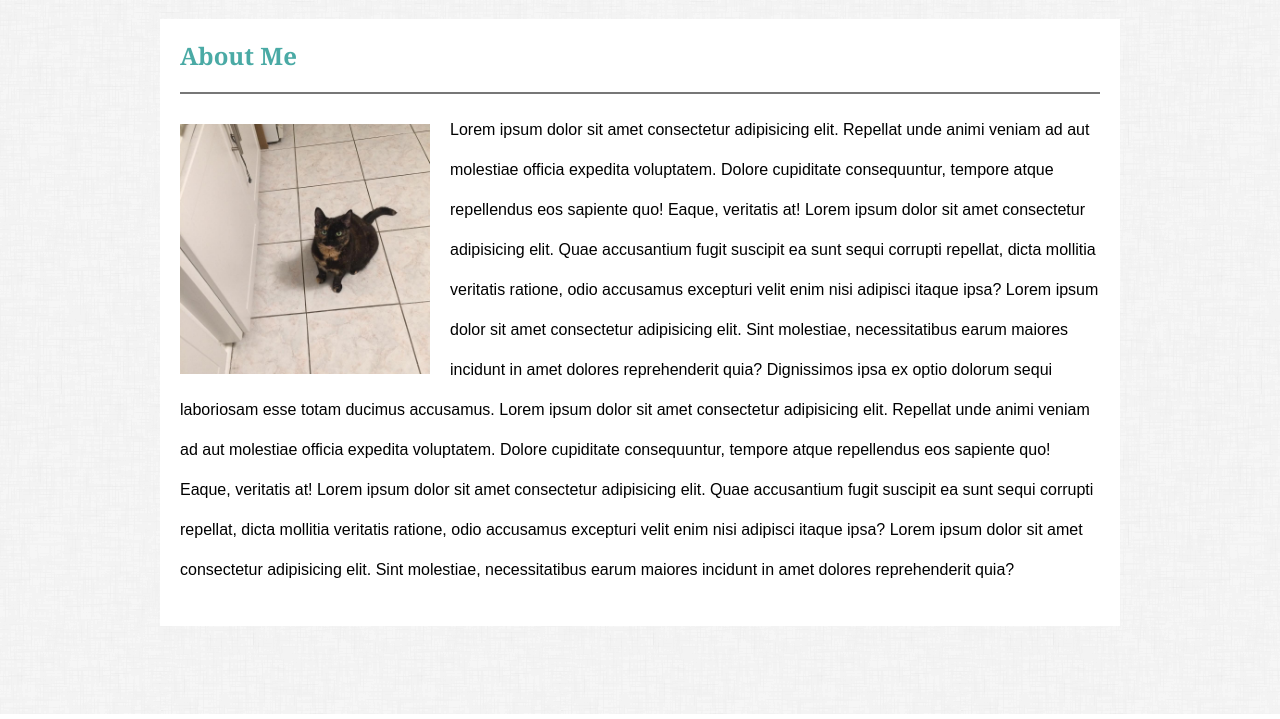
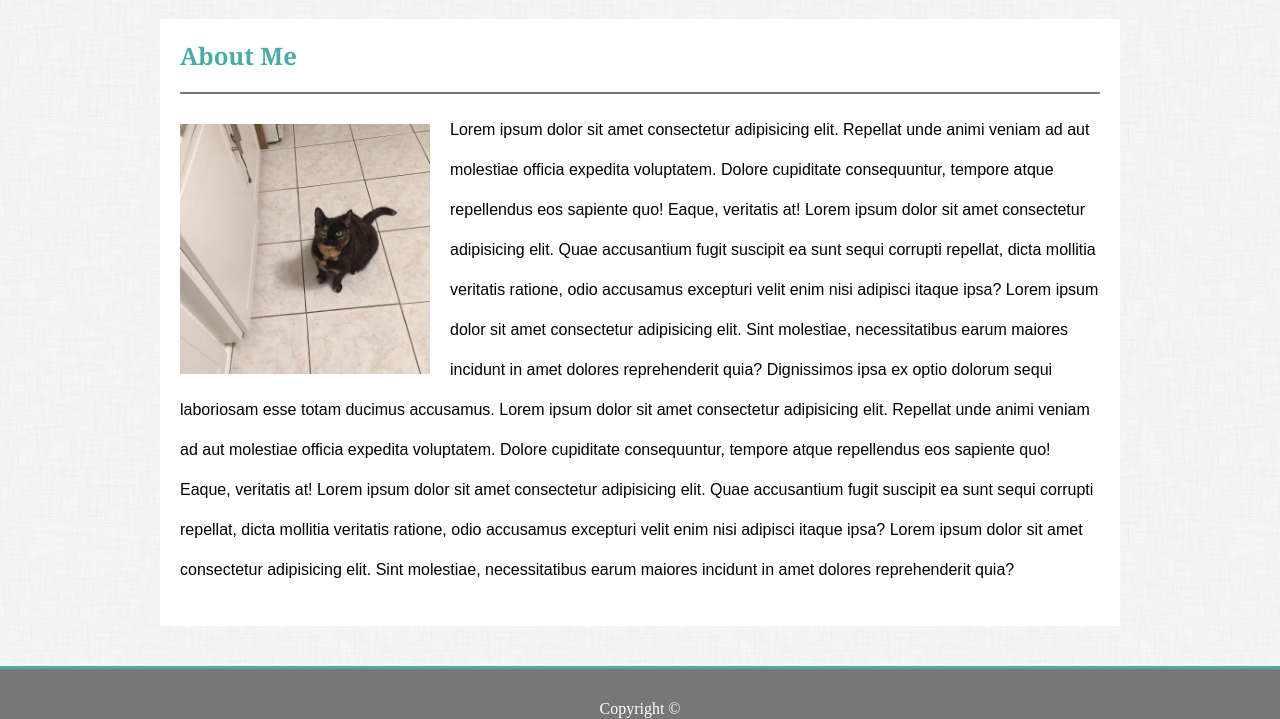
Before and after one commit to BayliSade/Basic-Portfolio, a plain HTML site: page index.html in a window 1280 px wide. Shown: the part 86-805 px from the top of the page. Drawn offline with Linux system fonts and the light colour scheme.

Commit message:
Added footer to index.html

```diff
--- a/assets/css/style.css
+++ b/assets/css/style.css
@@ -73,3 +73,17 @@ h2 {
     line-height: 40px;
     font-family: 'Arial', 'Helvetica Neue', Helvetica, sans-serif;
 }
+
+.footer-text {
+    text-align: center;
+    margin-bottom: 0;
+    padding-top: 15px;
+    color: white;
+}
+
+.footer-color {
+    height: 50px;
+    margin-top: 40px;
+    background-color: #777777;
+    border-top: solid #4aaaa5 3px;
+}
--- a/index.html
+++ b/index.html
@@ -41,5 +41,13 @@
             </div>
         </div>
     </div>
+
+    <div class="footer-color">
+        <footer>
+            <div class="wrapper">
+                <p class="footer-text">Copyright ©</p>
+            </div>
+        </footer>
+    </div>
 </body>
 </html>
```
